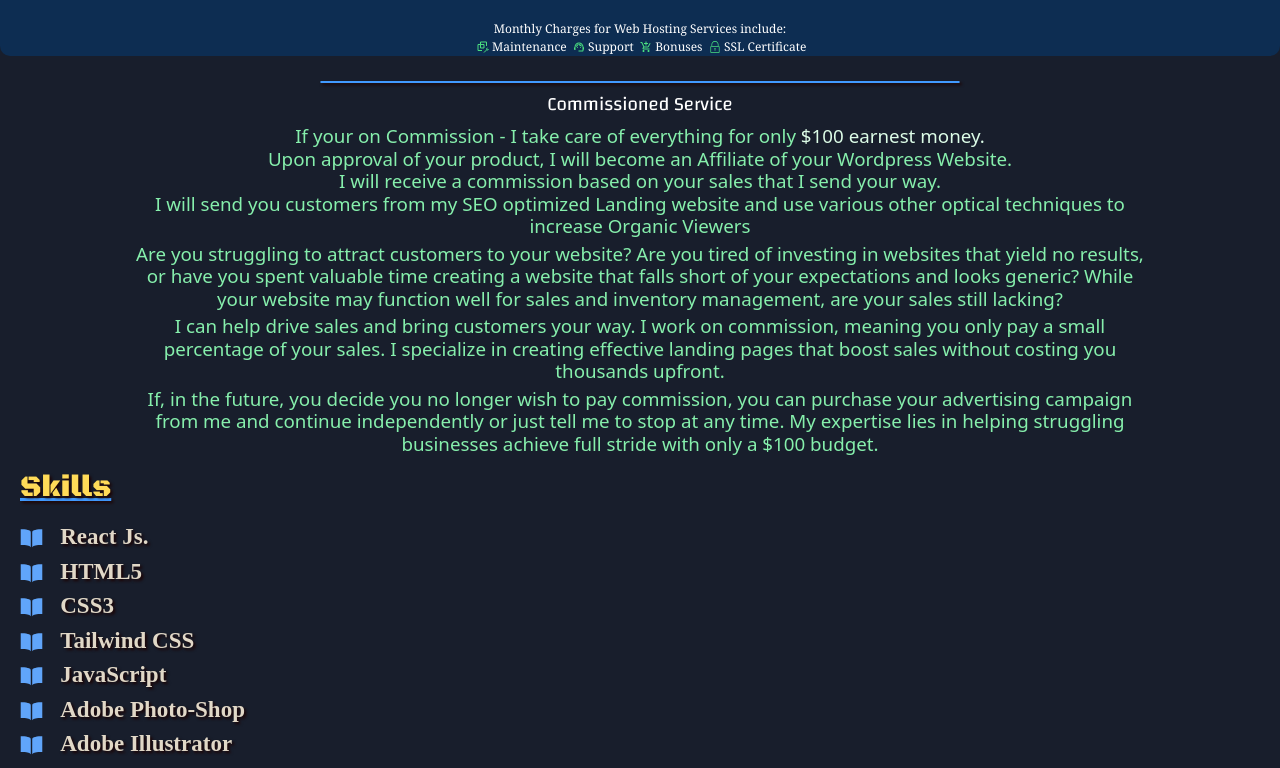
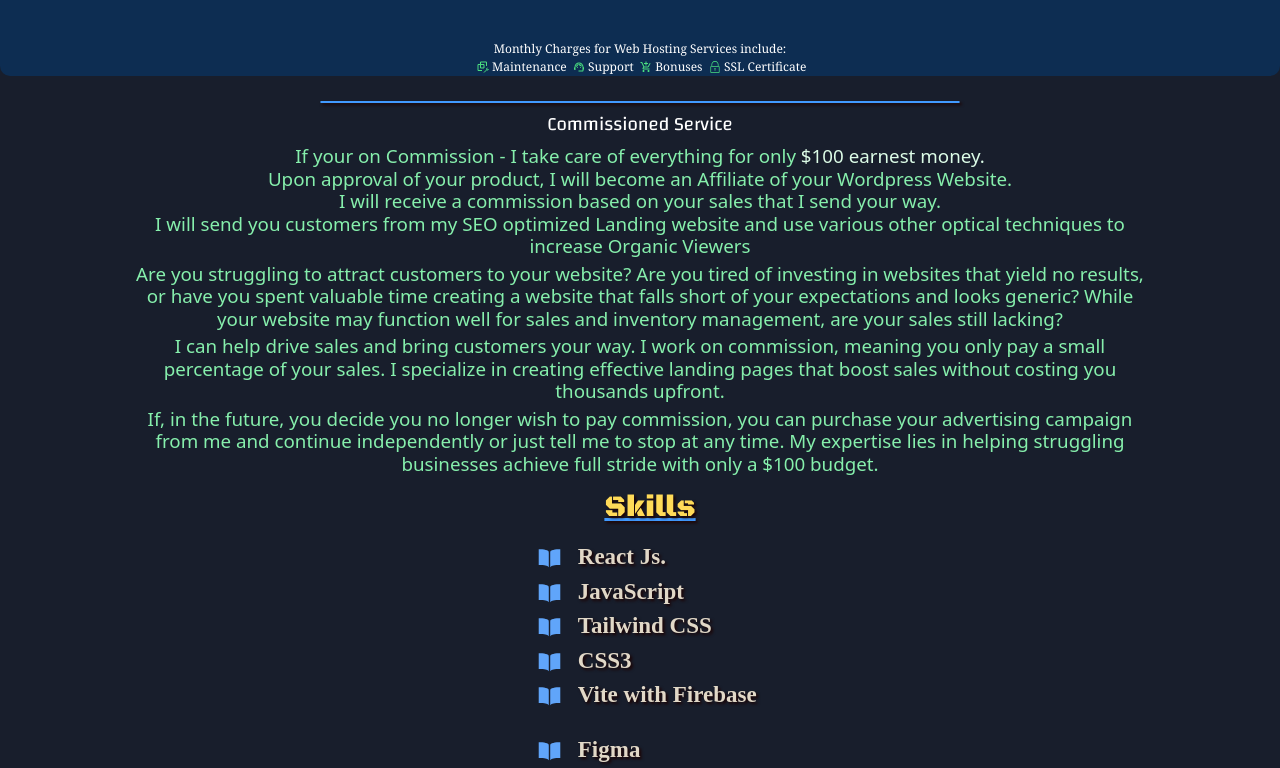
Before and after one commit to MyBaBB/100_Bucks_Intro, a React (Vite) app: page / in a window 1280 px wide. Shown: the part 2001-2769 px from the top of the page. Built offline with nearby package versions, Linux system fonts and the light colour scheme.

Commit message:
fixed bottom ul list to be mobile freindly and semetrical

```diff
--- a/src/components/ThirdSection.jsx
+++ b/src/components/ThirdSection.jsx
@@ -6,8 +6,10 @@ import "./AquariumFolder/AquariumStand.css";
 const ThirdSection = () => {
   return (
     <div>
-      <section className="pl-8">
-        <h2 className="reSkills text-[3rem]">Skills</h2>
+      <section className="pl-8    m-auto w-fit">
+      <p className="text-center"> <h2 className="reSkills text-[3rem]">Skills</h2></p>
+       <div className="relative flex md:flex-col ">
+        <div className="relative">
         <ul
           className="reUnOrderedList2
             text-[1.2rem] sm:text-[2rem] md:text-[2.3rem]   "
@@ -18,19 +20,31 @@ const ThirdSection = () => {
           </li>
           <li>
             <IoBookSharp className="inline-block text-blue-400" />
-            &nbsp;&nbsp;&nbsp;HTML5
+            &nbsp;&nbsp;&nbsp;JavaScript
           </li>
+          <li>
+            <IoBookSharp className="inline-block text-blue-400" />
+            &nbsp;&nbsp;&nbsp;Tailwind CSS
+          </li>
+
           <li>
             <IoBookSharp className="inline-block text-blue-400" />
             &nbsp;&nbsp;&nbsp;CSS3
           </li>
           <li>
             <IoBookSharp className="inline-block text-blue-400" />
-            &nbsp;&nbsp;&nbsp;Tailwind CSS
+            &nbsp;&nbsp;&nbsp;Vite with Firebase
           </li>
-          <li>
+
+         </ul>
+         </div>
+
+         <div className="relative">
+          <ul className="reUnOrderedList2
+            text-[1.2rem] sm:text-[2rem] md:text-[2.3rem]   ">
+            <li>
             <IoBookSharp className="inline-block text-blue-400" />
-            &nbsp;&nbsp;&nbsp;JavaScript
+            &nbsp;&nbsp;&nbsp;Figma
           </li>
           <li>
             <IoBookSharp className="inline-block text-blue-400" />
@@ -45,13 +59,13 @@ const ThirdSection = () => {
             <IoBookSharp className="inline-block text-blue-400" />
             &nbsp;&nbsp;&nbsp;Stable Diffusion
           </li>
-          <li>
-            <IoBookSharp className="inline-block text-blue-400" />
-            &nbsp;&nbsp;&nbsp;Vite with Firebase
-          </li>
+
+
         </ul>
+        </div>
+        </div>
       </section>
-      br
+
       <div className="  relative m-auto flex w-screen justify-center">
         <AquariumDataTip />
       </div>
--- a/src/components/TopSection.jsx
+++ b/src/components/TopSection.jsx
@@ -196,7 +196,7 @@ const TopSection = () => {
               &nbsp;Secure Web-Mail to Gmail Integration.
             </div>
           </section>
-          <div className="m-auto mt-8 w-[80%] font-Itim-Regular text-green-300">
+          <div className="m-auto mt-8 mb-[2rem] w-[80%] font-Itim-Regular text-green-300">
             <span className="inline-block text-center ">
               <span className=" xxxs:text-[10px] xxs:text-[12px] xs:text-[20px] ">
                 &nbsp;Integrating A{" "}
--- a/src/index.css
+++ b/src/index.css
@@ -102,8 +102,9 @@
 }
 .reUnOrderedList2 {
   font-family: Libre_Baskerville;
-
+  padding:0 15px 0 15px;
   color: rgb(225, 216, 199);
+  margin-bottom: 2rem;
   text-shadow: 2px 2px 3px #1c0303;
   font-weight: bold;
 }
```
